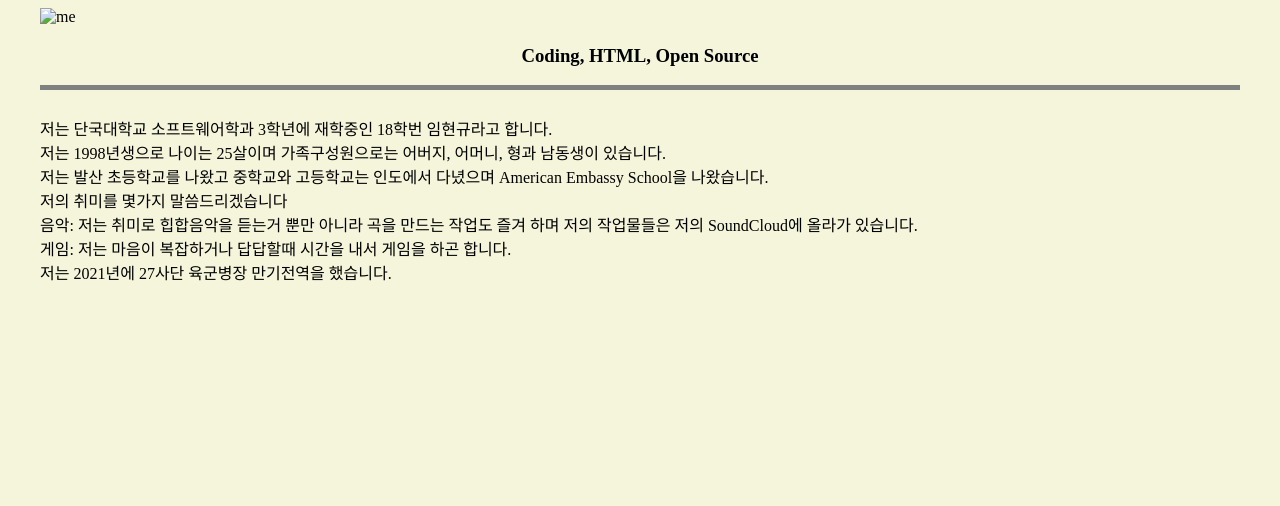
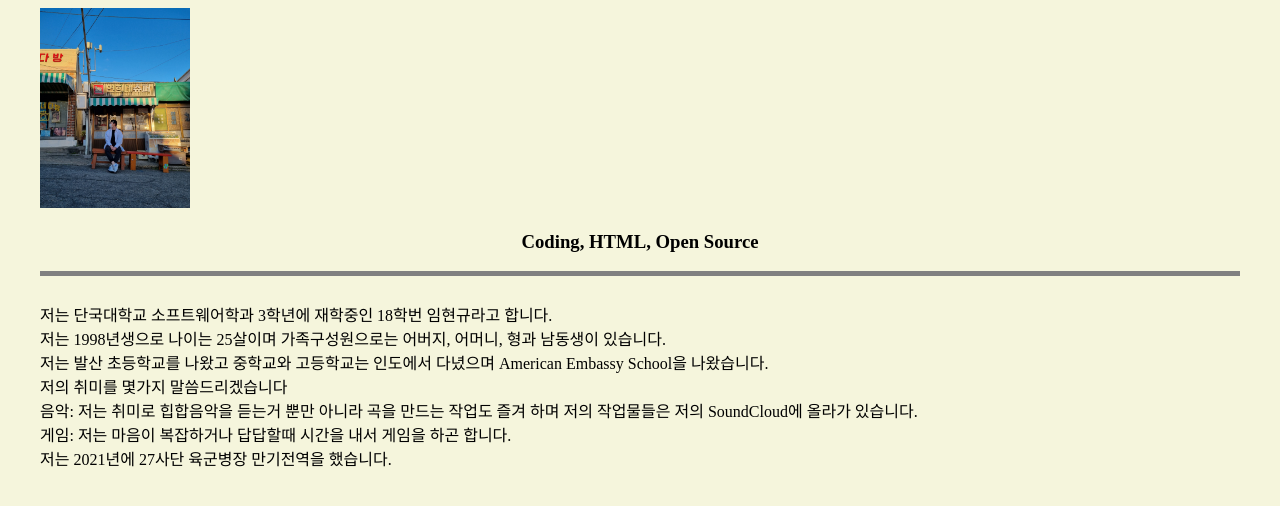
Before and after one commit to snago9/Mid-Term-Project, a plain HTML site: page index.html in a window 1280 px wide. Drawn offline with Linux system fonts and the light colour scheme.

Commit message:
Update index.html

```diff
--- a/index.html
+++ b/index.html
@@ -10,7 +10,7 @@
          background-color: grey }
   span{ color : black; font-size : 20px; }
 </style>
-<img src="media/me.jpg" width="150"
+<img src="/me.jpg" width="150"
      heignt="200" alt="me">
 </head>
 <body>
```
